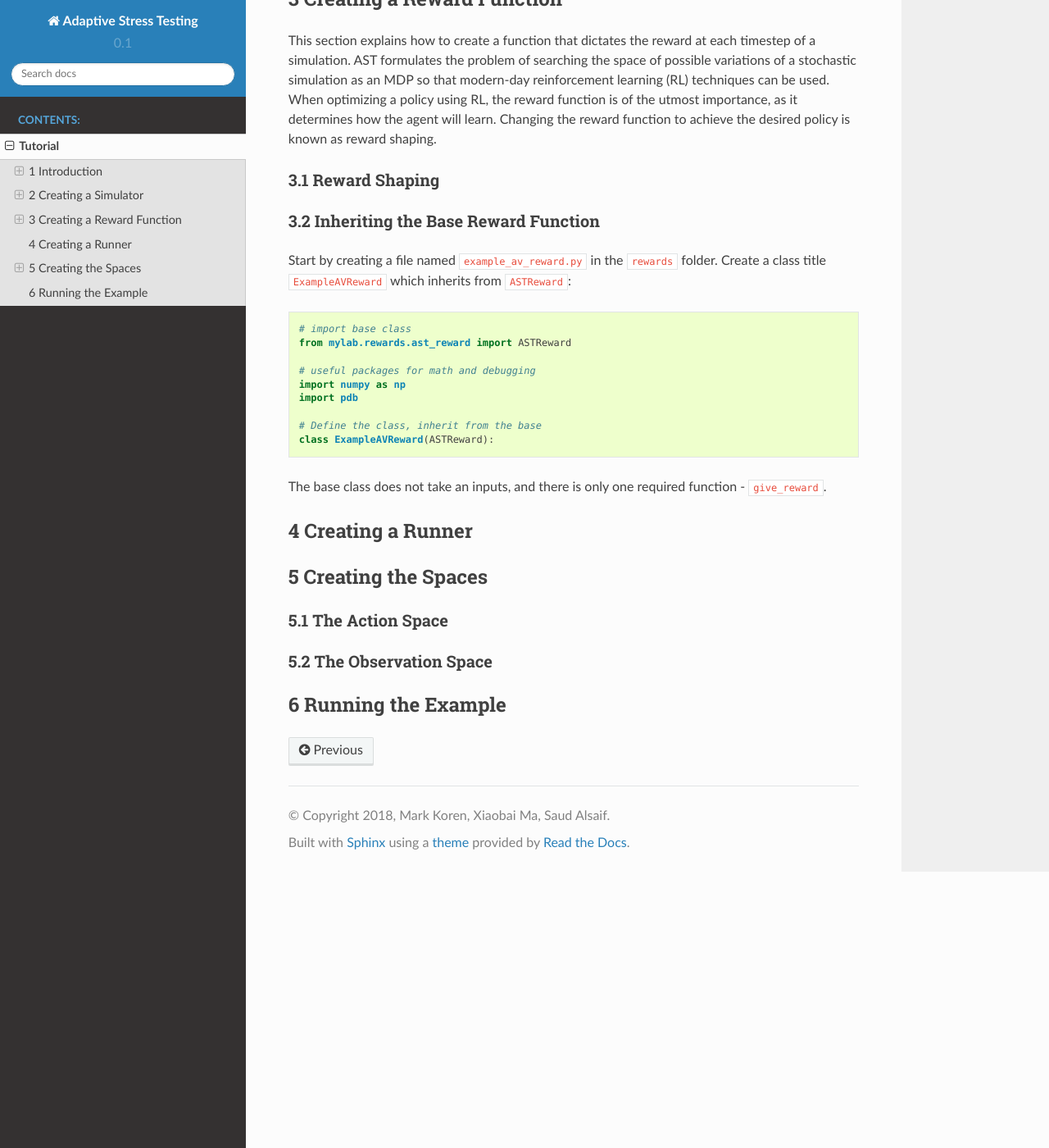
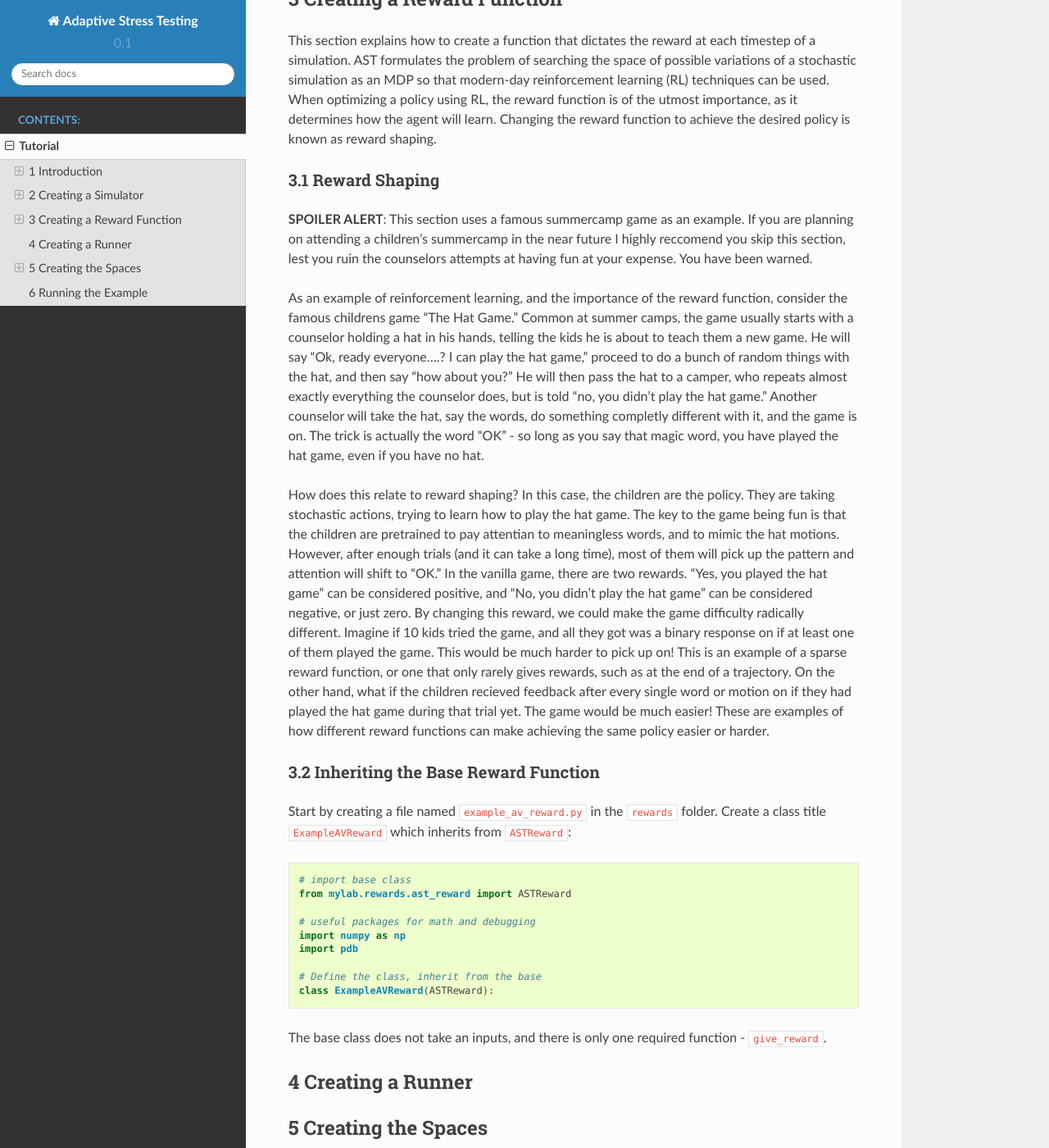
Before and after one commit to mark-koren/DRL-AST, a Sphinx documentation site: the page built from docs/tutorial.rst, in a window 1280 px wide and 1400 px high, scrolled down 9006 px. Shown: the whole window at 82% size. Built offline with Sphinx 7.4.7 and the Read the Docs theme 2.0.0, drawn with Linux system fonts in a browser that asks for light colours.

Commit message:
added reward shaping example

```diff
--- a/docs/tutorial.rst
+++ b/docs/tutorial.rst
@@ -456,6 +456,13 @@ This section explains how to create a function that dictates the reward at each
 3.1 Reward Shaping
 ------------------
 
+
+**SPOILER ALERT**: This section uses a famous summercamp game as an example. If you are planning on attending a children's summercamp in the near future I highly reccomend you skip this section, lest you ruin the counselors attempts at having fun at your expense. You have been warned.
+
+As an example of reinforcement learning, and the importance of the reward function, consider the famous childrens game "The Hat Game." Common at summer camps, the game usually starts with a counselor holding a hat in his hands, telling the kids he is about to teach them a new game. He will say "Ok, ready everyone....? I can play the hat game," proceed to do a bunch of random things with the hat, and then say "how about you?" He will then pass the hat to a camper, who repeats almost exactly everything the counselor does, but is told "no, you didn't play the hat game." Another counselor will take the hat, say the words, do something completly different with it, and the game is on. The trick is actually the word "OK" - so long as you say that magic word, you have played the hat game, even if you have no hat.
+
+How does this relate to reward shaping? In this case, the children are the policy. They are taking stochastic actions, trying to learn how to play the hat game. The key to the game being fun is that the children are pretrained to pay attentian to meaningless words, and to mimic the hat motions. However, after enough trials (and it can take a long time), most of them will pick up the pattern and attention will shift to "OK." In the vanilla game, there are two rewards. "Yes, you played the hat game" can be considered positive, and "No, you didn't play the hat game" can be considered negative, or just zero. By changing this reward, we could make the game difficulty radically different. Imagine if 10 kids tried the game, and all they got was a binary response on if at least one of them played the game. This would be much harder to pick up on! This is an example of a sparse reward function, or one that only rarely gives rewards, such as at the end of a trajectory. On the other hand, what if the children recieved feedback after every single word or motion on if they had played the hat game during that trial yet. The game would be much easier! These are examples of how different reward functions can make achieving the same policy easier or harder.
+
 3.2 Inheriting the Base Reward Function
 ---------------------------------------
 
```
